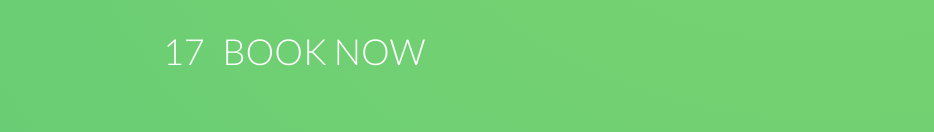
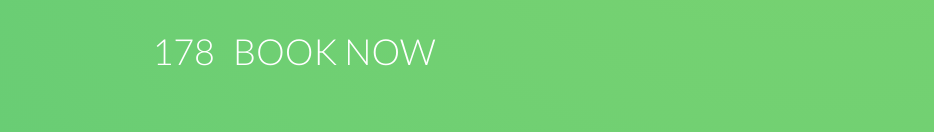
Before and after one commit to joyce44528/demo, a website: page final/index.html in a window 1280 px wide. Both pictures are taken after a click on the label 1166 px from the left and 114 px from the top of the page. Shown: the part 543-675 px from the top of the page, without its empty margins (346-1280 px from the left). Drawn offline with nearby package versions, Linux system fonts and the light colour scheme.

Commit message:
Update index.html
在練習一次

```diff
--- a/final/index.html
+++ b/final/index.html
@@ -28,7 +28,7 @@
                     <li class="navigation__item"><a href="#section-feature" class="navigation__link"><span>02</span>Your benefits</a></li>
                     <li class="navigation__item"><a href="#section-tours" class="navigation__link"><span>03</span>Popular tours</a></li>
                     <li class="navigation__item"><a href="#section-stories" class="navigation__link"><span>04</span>Stories</a></li>
-                    <li class="navigation__item"><a href="#section-book" class="navigation__link"><span>17</span>Book now</a></li>
+                    <li class="navigation__item"><a href="#section-book" class="navigation__link"><span>178</span>Book now</a></li>
                 </ul>
             </nav>
         </div>
```
